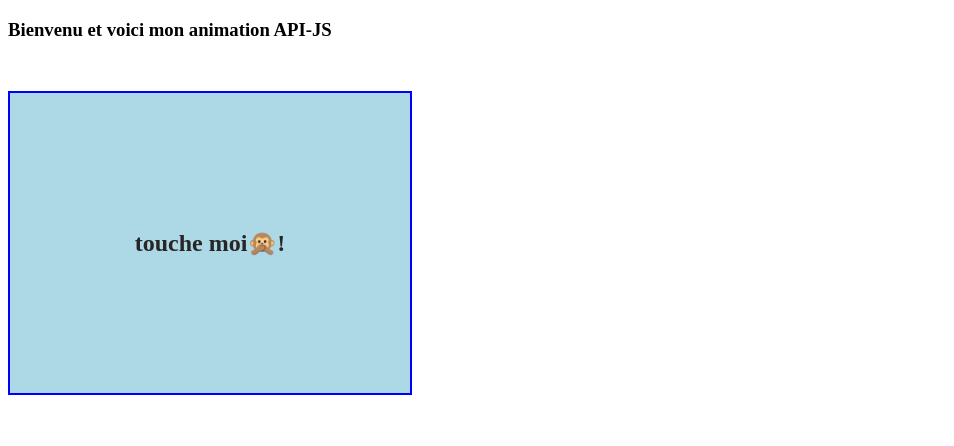
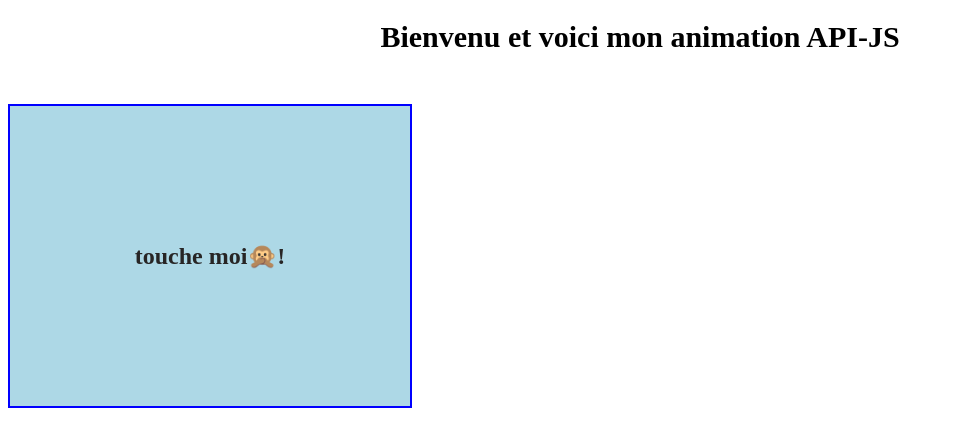
Before and after one commit to IMANA47/Animation-JS, a plain HTML site: page index.html in a window 1280 px wide. Shown: the whole page, without its empty margins (0-954 px from the left). Drawn offline with nearby package versions, Linux system fonts and the light colour scheme.

Commit message:
Update style.css

```diff
--- a/style.css
+++ b/style.css
@@ -1,5 +1,9 @@
 h3 {
     color: black;
+    margin-top: 20px;
+    justify-content: center;
+    text-align: center;
+    font-size: 30px;
 }
 .box {
     color: #272525;
```
